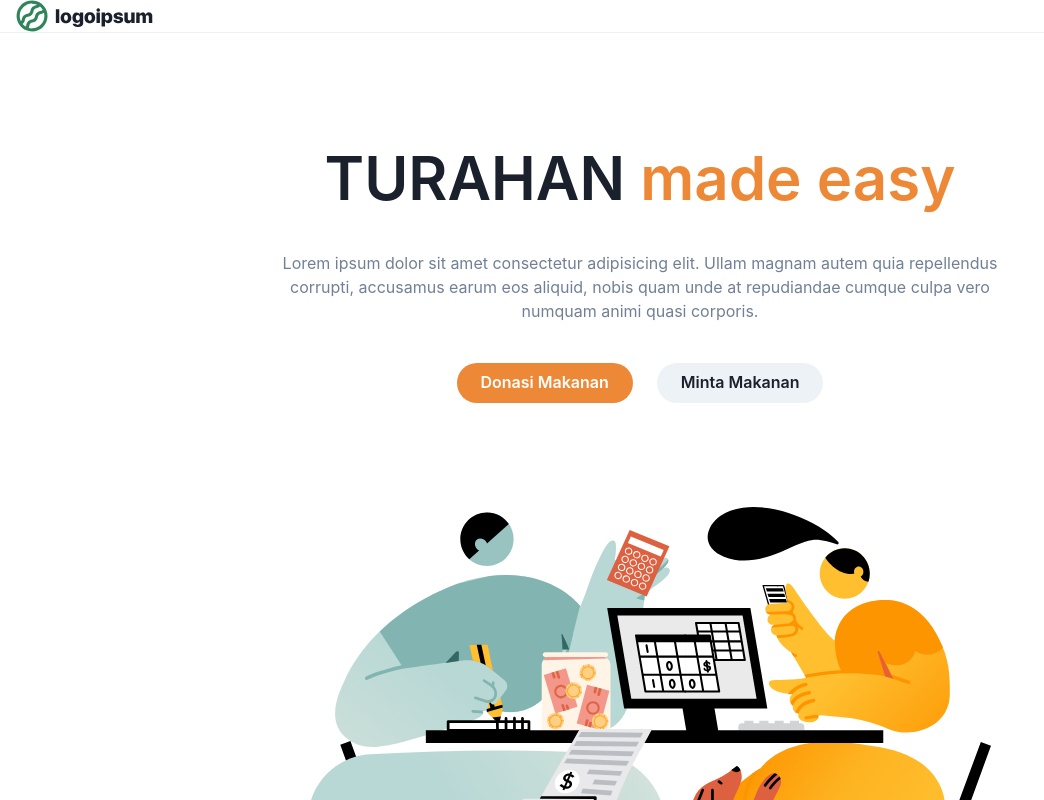
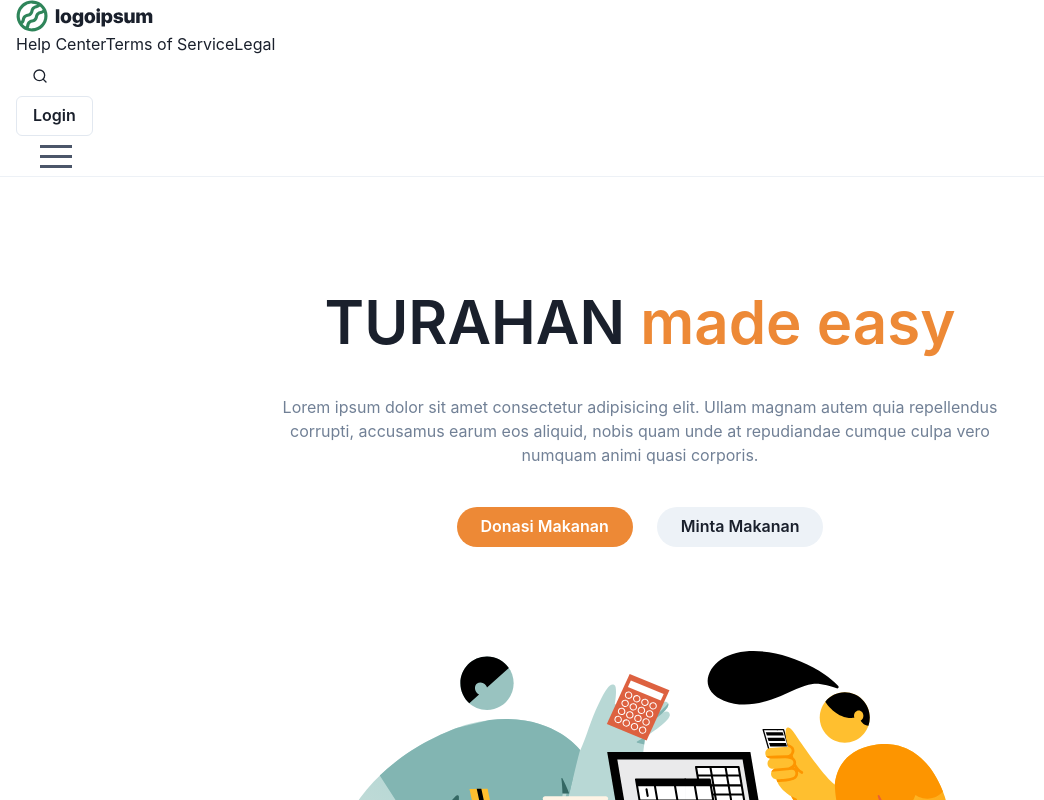
Before and after one commit to Turahan-CB23-PS003/frontend, a React (Vite) app: page / in a window 1280 px wide. Shown: the top 800 px of the page, without its empty margins (0-1044 px from the left). Built offline with nearby package versions, Linux system fonts and the light colour scheme.

Commit message:
Building header done

```diff
--- a/package.json
+++ b/package.json
@@ -20,6 +20,7 @@
     "@mui/icons-material": "^5.14.18",
     "@mui/material": "^5.14.18",
     "framer-motion": "^10.16.5",
+    "hamburger-react": "^2.5.0",
     "prop-types": "^15.8.1",
     "react": "^18.2.0",
     "react-dom": "^18.2.0",
--- /dev/null
+++ b/src/components/Header/HeaderDrawer.jsx
@@ -0,0 +1,46 @@
+import FooterLogo from "../Footer/FooterLogo";
+import {
+  Button,
+  Drawer,
+  DrawerBody,
+  DrawerFooter,
+  DrawerHeader,
+  DrawerOverlay,
+  DrawerContent,
+  DrawerCloseButton,
+} from "@chakra-ui/react";
+import PropTypes from "prop-types";
+
+const HeaderDrawer = ({ isOpen, onClose, btnRef, children }) => {
+  return (
+    <Drawer
+      isOpen={isOpen}
+      placement="left"
+      onClose={onClose}
+      finalFocusRef={btnRef}
+    >
+      <DrawerOverlay />
+      <DrawerContent>
+        <DrawerCloseButton className="mt-3" />
+        <DrawerHeader className="mt-3">
+          <FooterLogo />
+        </DrawerHeader>
+
+        <DrawerBody>{children}</DrawerBody>
+
+        <DrawerFooter>
+          <Button className="mt-5">Login</Button>
+        </DrawerFooter>
+      </DrawerContent>
+    </Drawer>
+  );
+};
+
+HeaderDrawer.propTypes = {
+  isOpen: PropTypes.func,
+  onClose: PropTypes.func,
+  btnRef: PropTypes.func,
+  children: PropTypes.node,
+};
+
+export default HeaderDrawer;
--- /dev/null
+++ b/src/components/Header/HeaderLinks.jsx
@@ -0,0 +1,16 @@
+const HeaderLinks = [
+  {
+    label: "Help Center",
+    href: "#",
+  },
+  {
+    label: "Terms of Service",
+    href: "#",
+  },
+  {
+    label: "Legal",
+    href: "#",
+  },
+];
+
+export default HeaderLinks;
--- /dev/null
+++ b/src/components/Header/HeaderPopover.jsx
@@ -0,0 +1,38 @@
+import { FiSearch } from "react-icons/fi";
+import {
+  Button,
+  Popover,
+  PopoverTrigger,
+  PopoverContent,
+  PopoverHeader,
+  PopoverBody,
+  PopoverArrow,
+  PopoverCloseButton,
+} from "@chakra-ui/react";
+import PropTypes from "prop-types";
+
+const HeaderPopover = ({ children }) => {
+  return (
+    <Popover>
+      <PopoverTrigger>
+        <Button variant='ghost'>
+          <FiSearch className="text-2xl text-[#4B5669] cursor-pointer" />
+        </Button>
+      </PopoverTrigger>
+      <PopoverContent>
+        <PopoverArrow />
+        <PopoverCloseButton />
+        <PopoverHeader>Search</PopoverHeader>
+        <PopoverBody>
+          {children}
+        </PopoverBody>
+      </PopoverContent>
+    </Popover>
+  );
+};
+
+HeaderPopover.propTypes = {
+  children: PropTypes.node,
+};
+
+export default HeaderPopover;
--- a/src/components/Header/index.jsx
+++ b/src/components/Header/index.jsx
@@ -1,13 +1,87 @@
-import { Container, Divider } from "@chakra-ui/react";
+import { Link } from "react-router-dom";
+import {
+  Container,
+  Divider,
+  Button,
+  Input,
+  useDisclosure,
+} from "@chakra-ui/react";
+import { useRef } from "react";
+import { FiSearch } from "react-icons/fi";
+import Hamburger from "hamburger-react";
+import HeaderPopover from "./HeaderPopover";
+import HeaderDrawer from "./HeaderDrawer";
+import HeaderLinks from "./HeaderLinks";
 import FooterLogo from "../Footer/FooterLogo";
 
 const Header = () => {
+  const { isOpen, onOpen, onClose } = useDisclosure();
+  const btnRef = useRef();
+
   return (
     <header>
       <header className="shadow-sm py-5">
         <Container maxW={"7xl"}>
-          <nav>
-            <FooterLogo />
+          <nav className="flex justify-between">
+            <section className="flex justify-center items-center">
+              <FooterLogo className="mr-10" />
+              <div className="hidden md:flex justify-center items-center">
+                {HeaderLinks.map((link) => {
+                  return (
+                    <Link
+                      to={link.href}
+                      key={link.label}
+                      className="text-lg mx-4 font-semibold text-[#4A5568] hover:text-[#1A202C]"
+                    >
+                      {link.label}
+                    </Link>
+                  );
+                })}
+              </div>
+            </section>
+            <section className="flex justify-center items-center">
+              <div className="hidden md:flex justify-center items-center">
+                <HeaderPopover>
+                  <div className="flex justify-center items-center">
+                    <Input placeholder="Basic usage" className="mr-2" />
+                    <Button variant="ghost">
+                      <FiSearch className="text-2xl text-[#4B5669] cursor-pointer" />
+                    </Button>
+                  </div>
+                </HeaderPopover>
+              </div>
+              <div className="hidden md:block">
+                <Button className="ml-3" variant="outline">
+                  Login
+                </Button>
+              </div>
+              <div ref={btnRef} onClick={onOpen} className="block md:hidden">
+                <Button variant="ghost">
+                  <Hamburger color="#4B5669" toggled={isOpen} toggle={onOpen} />
+                </Button>
+              </div>
+              <HeaderDrawer isOpen={isOpen} onClose={onClose} btnRef={btnRef}>
+                <div className="flex flex-col">
+                  {HeaderLinks.map((link) => {
+                    return (
+                      <Link
+                        to={link.href}
+                        key={link.label}
+                        className="text-lg mt-5 font-semibold text-[#4A5568] hover:text-[#1A202C]"
+                      >
+                        {link.label}
+                      </Link>
+                    );
+                  })}
+                </div>
+                <div className="flex justify-center items-center mt-5">
+                  <Input placeholder="Basic usage" className="mr-2" />
+                  <Button variant="ghost">
+                    <FiSearch className="text-2xl text-[#4B5669] cursor-pointer" />
+                  </Button>
+                </div>
+              </HeaderDrawer>
+            </section>
           </nav>
         </Container>
       </header>
```
Also changed, not shown: 1 other file (tests, documents, lock files or other folders).
